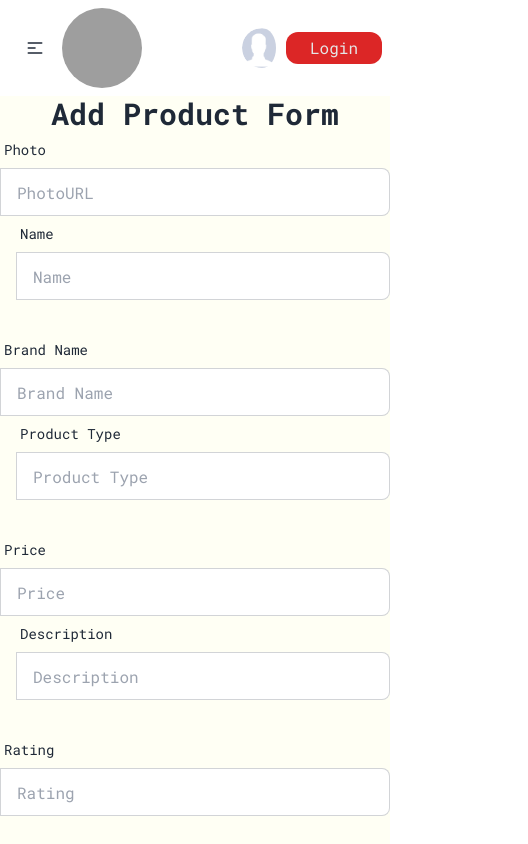
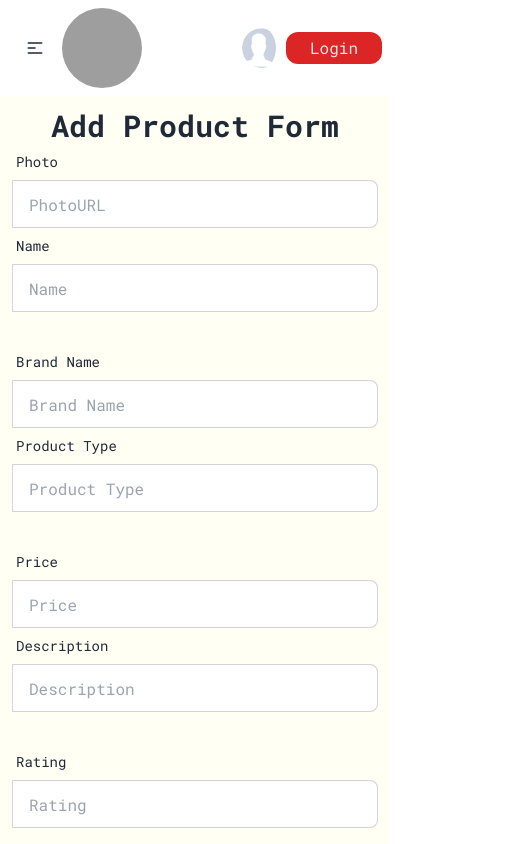
Before and after one commit to csedeveloper06/assignment10-brandShop-client, a React (Vite) app: page /addproduct in a window 390 px wide. Shown: the top 844 px of the page, 528 px wide, since content can reach past the window. Built offline with nearby package versions, Linux system fonts and the light colour scheme; no server answers; grey boxes are pictures that could not be loaded.

Commit message:
added brand cards

```diff
--- a/package.json
+++ b/package.json
@@ -16,7 +16,8 @@
     "react": "^18.2.0",
     "react-dom": "^18.2.0",
     "react-router-dom": "^6.17.0",
-    "sort-by": "^1.2.0"
+    "sort-by": "^1.2.0",
+    "sweetalert2": "^11.7.32"
   },
   "devDependencies": {
     "@types/react": "^18.2.15",
--- a/src/components/AddProduct.jsx
+++ b/src/components/AddProduct.jsx
@@ -1,8 +1,66 @@
+import { useEffect } from 'react';
+import Swal from 'sweetalert2'
+
+
 const AddProduct = () => {
+
+    useEffect(() =>{
+        fetch('http://localhost:5000/brands')
+            .then(res => res.json())
+            .then(data => {
+                console.log(data)
+            })
+    }
+        ,[]);
+
+        //send data to the server
+
+
+
+    const handleAddProduct = event => {
+        event.preventDefault();
+
+        const form = event.target;
+
+        const photo = form.photo.value;
+        const name = form.name.value;
+        const brand = form.brand.value;
+        const type = form.type.value;
+        const price = form.price.value;
+        const description = form.description.value;
+        const rating = form.rating.value;
+
+        const newProduct = {photo,name,brand,type,price,description,rating}
+        console.log(newProduct);
+        form.reset();
+
+
+        // send data to the server
+        fetch('http://localhost:5000/products', {
+            method: 'POST',
+            headers: {
+                'content-type': 'application/json'
+            },
+            body: JSON.stringify(newProduct)
+        })
+            .then(res => res.json())
+            .then(data => {
+                console.log(data)
+                if(data.insertedId){
+                    Swal.fire({
+                        title: 'Success!',
+                        text: 'user added successfully',
+                        icon: 'success',
+                        confirmButtonText: 'Cool'
+                      })
+                }
+            })
+    }
+
   return (
-    <div className="bg-[#fffff4] mb-16">
+    <div className="bg-[#fffff4] mb-16 p-3">
         <h2 className="text-3xl font-extrabold text-center">Add Product Form</h2>
-        <form>
+        <form onSubmit={handleAddProduct} >
             <div className="md:flex mb-8">
                 <div className="form-control md:w-1/2">
                     <label className="label">
@@ -17,7 +75,7 @@ const AddProduct = () => {
                         />
                     </label>
                 </div>
-                <div className="form-control md:w-1/2 ml-4">
+                <div className="form-control md:w-1/2 md:ml-4">
                     <label className="label">
                         <span className="label-text">Name</span>
                     </label>
@@ -46,7 +104,7 @@ const AddProduct = () => {
                         />
                     </label>
                 </div>
-                <div className="form-control md:w-1/2 ml-4">
+                <div className="form-control md:w-1/2 md:ml-4">
                     <label className="label">
                         <span className="label-text">Product Type</span>
                     </label>
@@ -76,7 +134,7 @@ const AddProduct = () => {
                         />
                     </label>
                 </div>
-                <div className="form-control md:w-1/2 ml-4">
+                <div className="form-control md:w-1/2 md:ml-4">
                     <label className="label">
                         <span className="label-text">Description</span>
                     </label>
@@ -105,7 +163,8 @@ const AddProduct = () => {
                     </label>
             </div>
 
-            <button className="btn btn-warning w-1/5 ml-[450px] my-10">Add To Cart</button>
+            <input type="submit" value="Add To Cart" className="btn btn-warning
+                    w-1/2 ml-28 my-10 lg:ml-[450px]  md:w-1/5 "/>
         </form>
     </div>
   );
--- a/src/components/Brand.jsx
+++ b/src/components/Brand.jsx
@@ -1,68 +1,17 @@
-
-
-const Brand = () => {
-    return (
-        <div className="grid grid-cols-1 md:grid-cols-2 lg:grid-cols-3 gap-5 mb-8">
-            <div className="card card-compact w-72 bg-base-100 shadow-xl">
-                <figure><img className="w-[100%]" src="https://i.ibb.co/pdc0BXb/brand3.png" alt="" /></figure>
-                <div className="card-body">
-                    <h2 className="text-center text-4xl font-bold">CocaCola</h2>
-                    <div className="card-actions justify-end">
-                    </div>
-                </div>
-            </div>
-
-
-            <div className="card card-compact w-72 bg-base-100 shadow-xl">
-                <figure><img className="w-[100%]" src="https://i.ibb.co/1721pWG/mcdonald.png" alt="" /></figure>
-                <div className="card-body">
-                    <h2 className="text-center text-4xl font-bold">McDonald</h2>
-                    <div className="card-actions justify-end">
-                    </div>
-                </div>
-            </div>
 
 
 
+const Brand = ({brand}) => {
+
+        const {name,image} = brand;
+        // console.log(newBrands);
+
+    return (
+        <div className="">
             <div className="card card-compact w-72 bg-base-100 shadow-xl">
-                <figure><img className="w-[100%]" src="https://i.ibb.co/7QM5gFp/nestle.jpg" alt="" /></figure>
+                <figure><img className="w-[100%] h-40" src={image} alt="" /></figure>
                 <div className="card-body">
-                    <h2 className="text-center text-4xl font-bold">Nestle</h2>
-                    <div className="card-actions justify-end">
-                    </div>
-                </div>
-            </div>
-
-
-
-            <div className="card card-compact w-72 bg-base-100 shadow-xl">
-                <figure><img className="w-[100%]" src="https://i.ibb.co/NFZgkLb/starbuck.png" alt="" /></figure>
-                <div className="card-body">
-                    <h2 className="text-center text-4xl font-bold">Starbucks</h2>
-                    <div className="card-actions justify-end">
-                    </div>
-                </div>
-            </div>
-
-
-
-
-            <div className="card card-compact w-72 bg-base-100 shadow-xl">
-                <figure><img className="w-[100%]" src="https://i.ibb.co/y5YrZZk/pepsico.png" alt="" /></figure>
-                <div className="card-body">
-                    <h2 className="text-center text-4xl font-bold">PepSico</h2>
-                    <div className="card-actions justify-end">
-                    </div>
-                </div>
-            </div>
-
-
-
-
-            <div className="card card-compact w-72 bg-base-100 shadow-xl">
-                <figure><img className="w-[100%]" src="https://i.ibb.co/DYv8Wzs/kellog-s.png" alt="" /></figure>
-                <div className="card-body">
-                    <h2 className="text-center text-4xl font-bold">Kellogs</h2>
+                    <h2 className="text-center text-4xl font-bold">{name}</h2>
                     <div className="card-actions justify-end">
                     </div>
                 </div>
--- a/src/components/Home.jsx
+++ b/src/components/Home.jsx
@@ -3,9 +3,12 @@ import Brand from "./Brand";
 import SaleContainer from "./SaleContainer";
 import TopRated from "./TopRated";
 import './Toggle/toggle.css'
+import { useLoaderData } from "react-router-dom";
 
 
 const Home = () => {
+
+    const brands = useLoaderData();
 
     function myFunction() {
         var element = document.body;
@@ -18,7 +21,21 @@ const Home = () => {
                 <img className="w-5 h-5" src="https://i.ibb.co/89r4CsL/dark.png" alt="" />
             </button>
             <Banner></Banner>
-            <Brand></Brand>
+            {/* <Brand></Brand> */}
+
+            <div>
+                <h2 className="text-5xl text-red-600 font-extrabold text-center py-8">Featured Products</h2>
+                <div className="grid grid-cols-1 md:grid-cols-2 lg:grid-cols-3 gap-5 mb-8">
+                    {
+                        brands.map(brand => <Brand
+                        key={brand._id}
+                        brand={brand}
+                        >
+                        </Brand>)
+                    }
+
+                </div>
+            </div>
             <TopRated></TopRated>
             <SaleContainer></SaleContainer>
         </div>
--- a/src/main.jsx
+++ b/src/main.jsx
@@ -10,6 +10,7 @@ import MyCart from "./components/MyCart.jsx";
 import Login from "./components/Login.jsx";
 import Register from "./components/Register";
 import AuthProvider from "./components/providers/AuthProvider";
+import Brand from "./components/Brand";
 
 const router = createBrowserRouter([
   {
@@ -20,6 +21,7 @@ const router = createBrowserRouter([
       {
         path: "/",
         element: <Home></Home>,
+        loader: () => fetch('http://localhost:5000/brands')
       },
       {
         path: "/addproduct",
@@ -37,6 +39,10 @@ const router = createBrowserRouter([
         path: "/register",
         element: <Register></Register>
       },
+      {
+        path: "/brand",
+        element: <Brand></Brand>
+      },
     ],
   },
 ]);
```
Also changed, not shown: 1 other file (tests, documents, lock files or other folders).
